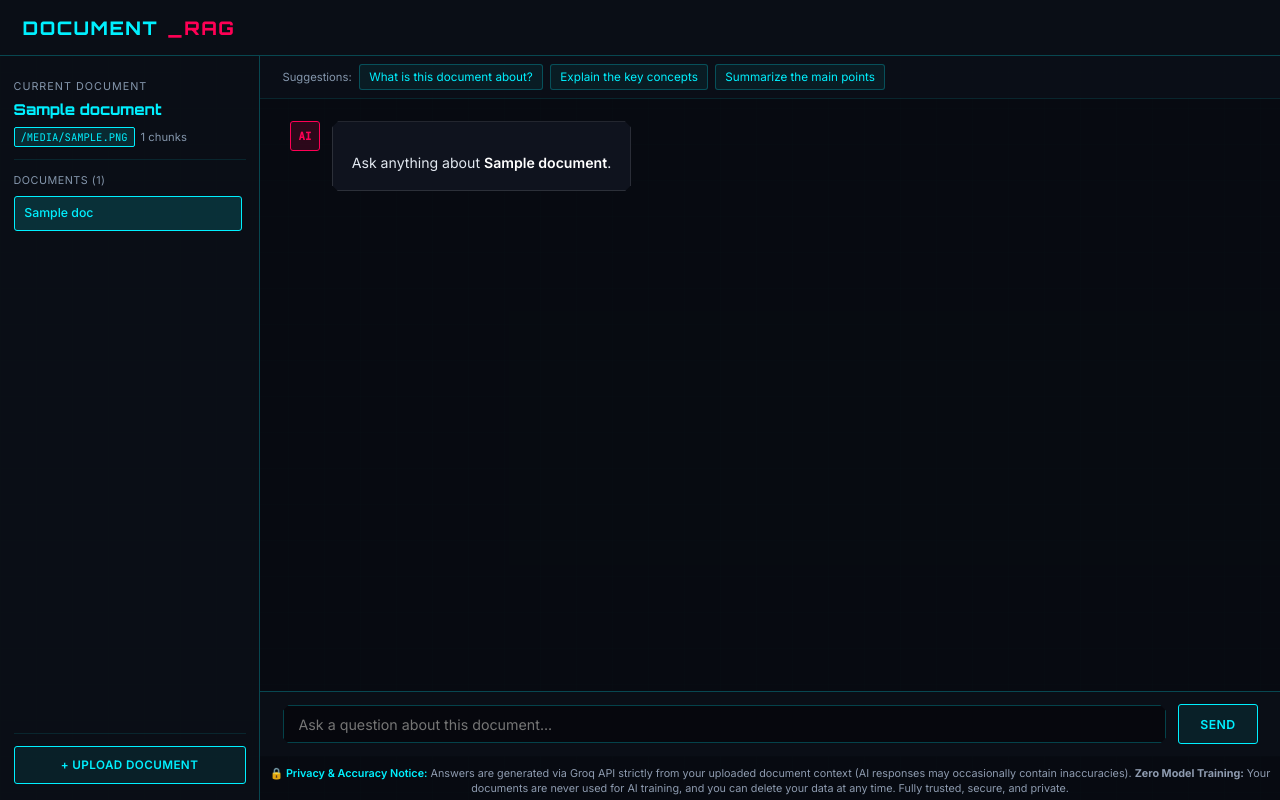
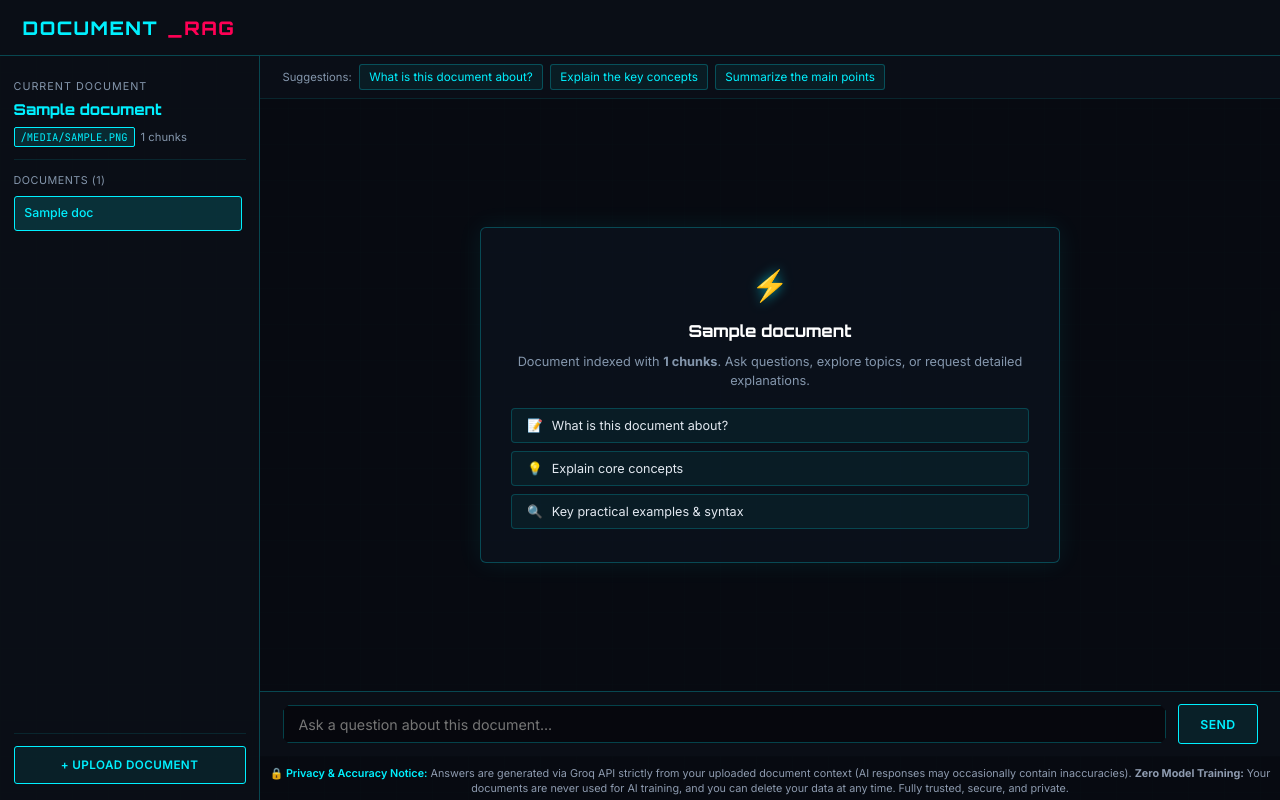
Before and after one commit to skesur/Document_RAG, a Django app: template rag_app/templates/rag_app/chat.html in a window 1280 px wide. Run offline with Django 5.2, Linux system fonts and the light colour scheme; the template is opened without the code that fills it: most values are stand-ins (such as "Sample title", 1, 10 or a date in 2020); data that the repository does not hold is empty.

Commit message:
Replace plain empty chat banner with sleek interactive Welcome Hero Card

```diff
--- a/rag_app/static/rag_app/css/cyberpunk.css
+++ b/rag_app/static/rag_app/css/cyberpunk.css
@@ -376,6 +376,70 @@ html, body {
   gap: 1.2rem;
 }
 
+/* Hero Welcome State when chat is empty */
+.chat-welcome-hero {
+  margin: auto;
+  max-width: 580px;
+  text-align: center;
+  padding: 2.2rem 2rem;
+  background: rgba(14, 20, 32, 0.7);
+  border: 1px solid rgba(0, 240, 255, 0.25);
+  box-shadow: 0 0 25px rgba(0, 240, 255, 0.08);
+  border-radius: 6px;
+  animation: fadeIn 0.3s ease;
+}
+
+.welcome-icon {
+  font-size: 2rem;
+  margin-bottom: 0.6rem;
+  color: var(--neon-cyan);
+  text-shadow: 0 0 12px rgba(0, 240, 255, 0.6);
+}
+
+.welcome-title {
+  font-family: var(--font-display);
+  font-size: 1.1rem;
+  color: var(--text-bright);
+  margin: 0 0 0.5rem 0;
+  word-break: break-word;
+}
+
+.welcome-subtitle {
+  color: var(--text-muted);
+  font-size: 0.85rem;
+  line-height: 1.5;
+  margin: 0 0 1.2rem 0;
+}
+
+.welcome-actions {
+  display: flex;
+  flex-direction: column;
+  gap: 0.55rem;
+}
+
+.welcome-chip {
+  display: flex;
+  align-items: center;
+  gap: 0.6rem;
+  background: rgba(0, 240, 255, 0.05);
+  border: 1px solid rgba(0, 240, 255, 0.2);
+  color: var(--text-main);
+  padding: 0.6rem 1rem;
+  border-radius: 4px;
+  font-size: 0.84rem;
+  font-family: var(--font-body);
+  cursor: pointer;
+  text-align: left;
+  transition: all 0.2s;
+}
+
+.welcome-chip:hover {
+  background: rgba(0, 240, 255, 0.15);
+  border-color: var(--neon-cyan);
+  color: var(--neon-cyan);
+  transform: translateX(3px);
+}
+
 /* Messages */
 .chat-msg {
   display: flex;
--- a/rag_app/static/rag_app/js/chat.js
+++ b/rag_app/static/rag_app/js/chat.js
@@ -83,6 +83,15 @@ document.addEventListener('DOMContentLoaded', () => {
     document.querySelectorAll('.suggestion-chip').forEach(chip => {
         chip.addEventListener('click', () => {
             queryInput.value = chip.textContent.trim();
+            chatForm.dispatchEvent(new Event('submit'));
+        });
+    });
+
+    // Welcome hero action chips click
+    document.querySelectorAll('.welcome-chip').forEach(chip => {
+        chip.addEventListener('click', () => {
+            const q = chip.dataset.query || chip.textContent.trim();
+            queryInput.value = q;
             chatForm.dispatchEvent(new Event('submit'));
         });
     });
@@ -188,6 +197,11 @@ document.addEventListener('DOMContentLoaded', () => {
         e.preventDefault();
         const query = queryInput.value.trim();
         if (!query) return;
+
+        const welcomeHero = document.getElementById('chat-welcome-hero');
+        if (welcomeHero) {
+            welcomeHero.remove();
+        }
 
         appendMessage('user', query);
         queryInput.value = '';
--- a/rag_app/templates/rag_app/chat.html
+++ b/rag_app/templates/rag_app/chat.html
@@ -64,13 +64,21 @@
         <div class="chat-history" id="chat-history">
 
             {% if not messages %}
-            <!-- Clean Empty State Banner -->
-            <div class="chat-msg assistant">
-                <div class="msg-avatar">AI</div>
-                <div class="msg-body cyber-cut">
-                    <div class="msg-text">
-                        <p>Ask anything about <strong>{{ document.title }}</strong>.</p>
-                    </div>
+            <!-- Modern Interactive Welcome Hero -->
+            <div class="chat-welcome-hero" id="chat-welcome-hero">
+                <div class="welcome-icon">⚡</div>
+                <h3 class="welcome-title">{{ document.title }}</h3>
+                <p class="welcome-subtitle">Document indexed with <strong>{{ document.total_chunks }} chunks</strong>. Ask questions, explore topics, or request detailed explanations.</p>
+                <div class="welcome-actions">
+                    <button type="button" class="welcome-chip" data-query="What is the main summary and purpose of this document?">
+                        <span>📝</span> What is this document about?
+                    </button>
+                    <button type="button" class="welcome-chip" data-query="Explain the core concepts and topics covered in this document.">
+                        <span>💡</span> Explain core concepts
+                    </button>
+                    <button type="button" class="welcome-chip" data-query="Give me key practical examples and code from this document.">
+                        <span>🔍</span> Key practical examples & syntax
+                    </button>
                 </div>
             </div>
             {% endif %}
```
